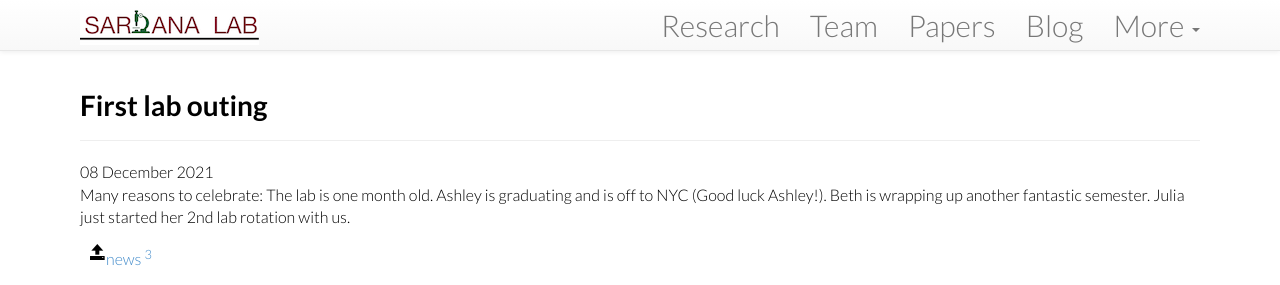
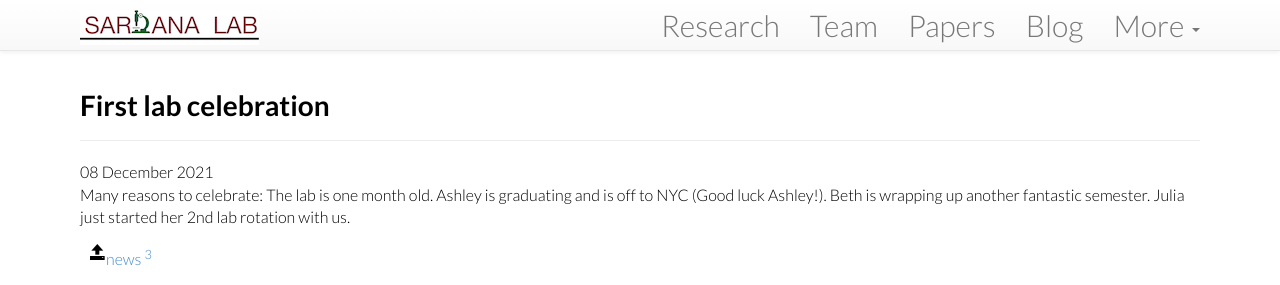
Before and after one commit to richasardana/richasardana.github.io, a Jekyll site: the page built from news/_posts/2021-12-08-first-lab-outing.md, in a window 1280 px wide. Shown: the top 285 px of the page. Built offline with Jekyll 4.4.1, drawn with Linux system fonts in a browser that asks for light colours; nearby versions of some CDN libraries.

```diff
--- a/news/_posts/2021-12-08-first-lab-outing.md
+++ b/news/_posts/2021-12-08-first-lab-outing.md
@@ -1,6 +1,6 @@
 ---
 layout: news
-title: "First lab outing"
+title: "First lab celebration"
 author: "Richa"
 author_handle: richa
 image: /assets/images/news/20211208_first_lab_outing.jpg
--- a/team/index.html
+++ b/team/index.html
@@ -46,7 +46,11 @@ navorder: 2
 </div><div class="bigspacer"></div>
 {% endif %}
 
-
+<div class="row">
+	<div class="col-md-12">
+		<img class="team-photo" src="/assets/images/team/20211208_first_lab_outing.jpg"/>
+	</div>
+</div>
 
 <div class="bigspacer"></div>
 <hr/>
```
Also changed, not shown: assets/images/news/20211208_first_lab_outing.jpg.
